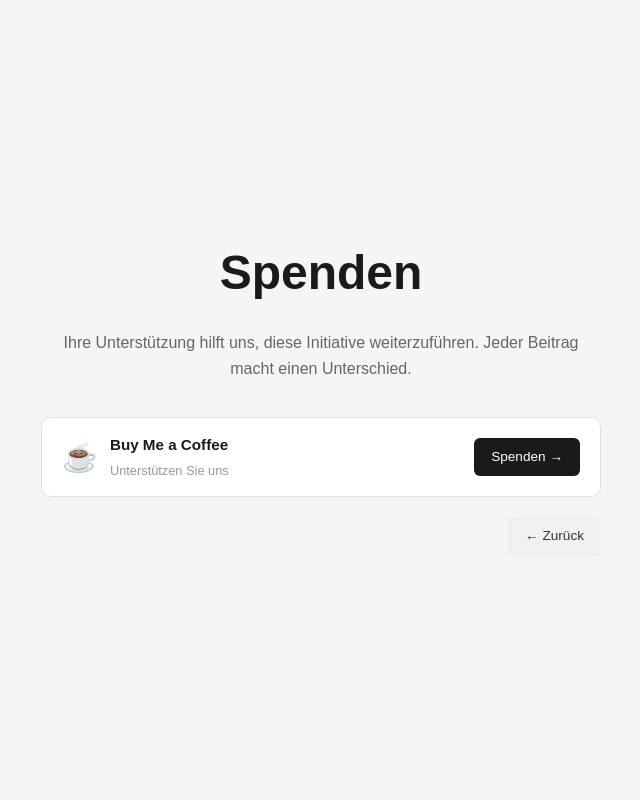
After one commit to Murdddl/Site-GB-GER-Bir-N-, a Django app: page /donate/ in a window 1280 px wide. The commit adds this page. Shown: the whole page, without its empty margins (319-959 px from the left). Run offline with Django 5.2, Linux system fonts and the light colour scheme.

Commit message:
update settings

```diff
--- a/petition/mainapp/urls.py
+++ b/petition/mainapp/urls.py
@@ -12,4 +12,5 @@ urlpatterns = [
     path('moderation/', views.moderation, name='moderation'),
     path('moderation/<int:question_id>/', views.answer_question, name='answer_question'),
     path('moderation/delete/<int:question_id>/', views.delete_question, name='delete_question'),
+    path('donate/', views.donate, name='donate'),
 ]
--- a/petition/mainapp/views.py
+++ b/petition/mainapp/views.py
@@ -121,3 +121,6 @@ def answer_question(request, question_id):
         q.status = request.POST.get('action', 'pending')
         q.save()
     return redirect('moderation')
+
+def donate(request):
+    return render(request, 'donate.html')
--- /dev/null
+++ b/petition/templates/donate.html
@@ -0,0 +1,40 @@
+{% load static %}
+<!DOCTYPE html>
+<html lang="ru">
+<head>
+    <meta charset="UTF-8">
+    <meta name="viewport" content="width=device-width, initial-scale=1.0">
+    <link rel="stylesheet" href="https://cdn.jsdelivr.net/npm/bootstrap@5.3.3/dist/css/bootstrap.min.css">
+    <link rel="stylesheet" href="{% static 'style.css' %}">
+    <title>Spenden</title>
+</head>
+<body>
+    <main class="container">
+
+        <h1 class="title">Spenden</h1>
+
+        <p class="description">
+            Ihre Unterstützung hilft uns, diese Initiative weiterzuführen.
+            Jeder Beitrag macht einen Unterschied.
+        </p>
+
+        <div class="file-card">
+            <div class="file-info">
+                <span class="file-icon">☕</span>
+                <div class="file-meta">
+                    <span class="file-name">Buy Me a Coffee</span>
+                    <span class="file-size">Unterstützen Sie uns</span>
+                </div>
+            </div>
+            <div class="file-actions">
+                <a href="https://buymeacoffee.com/murdddl" target="_blank" class="btn btn-download">Spenden →</a>
+            </div>
+        </div>
+
+        <div class="reviews-link">
+            <a href="{% url 'index' %}" class="btn btn-view">← Zurück</a>
+        </div>
+
+    </main>
+</body>
+</html>
--- a/petition/templates/index.html
+++ b/petition/templates/index.html
@@ -64,10 +64,10 @@
         </div>
 
         <div class="reviews-link">
-    <a href="{% url 'faq' %}" class="btn btn-view">FAQ</a>
-    <a href="{% url 'reviews' %}" class="btn btn-view">Reviews →</a>
+            <a href="{% url 'faq' %}" class="btn btn-view">FAQ</a>
+            <a href="{% url 'donate' %}" class="btn btn-view">Spenden ☕</a>
+            <a href="{% url 'reviews' %}" class="btn btn-view">Reviews →</a>
         </div>
-
     </main>
 <script src="https://cdn.jsdelivr.net/npm/bootstrap@5.3.3/dist/js/bootstrap.bundle.min.js"></script>
 </body>
```
